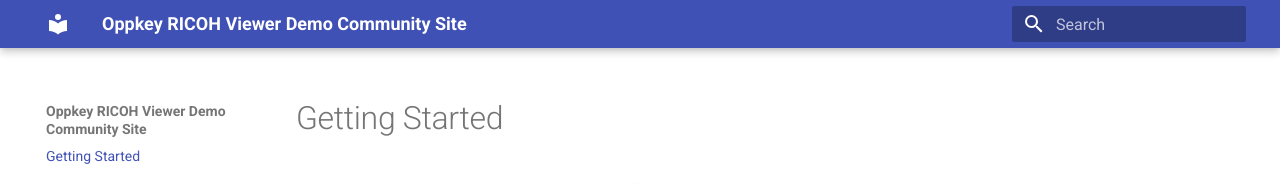
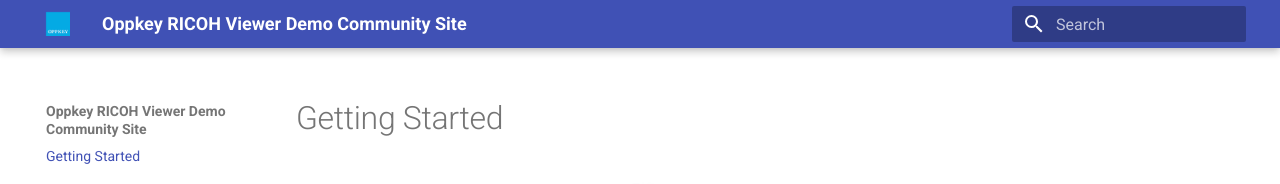
Before and after one commit to theta360developers/ricoh-viewer, an MkDocs documentation site: the page built from docs/index.md, in a window 1280 px wide. Shown: the top 184 px of the page. Built offline with MkDocs 1.6.1 and Material for MkDocs 9.7.7, drawn with Linux system fonts in a browser that asks for light colours.

Commit message:
updated logo and favicon

```diff
--- a/mkdocs.yml
+++ b/mkdocs.yml
@@ -5,4 +5,6 @@
   name: material
   # features:
   #   - navigation.instant
+  logo: images/oppkey_logo.jpg
+  favicon: images/oppkey_logo.jpg
 repo_name: git@github.com:codetricity/ricoh-viewer.git
```
Also changed, not shown: docs/images/oppkey_logo.jpg (added).
